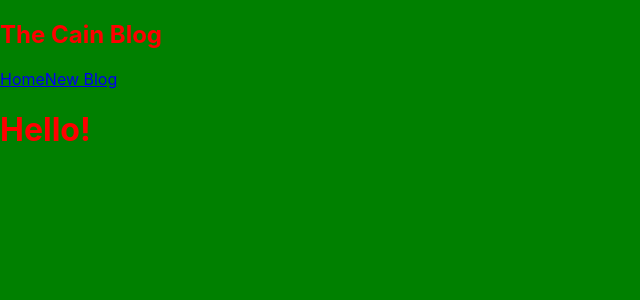
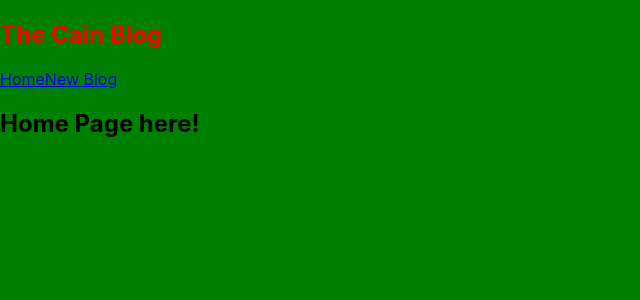
Before and after one commit to llcain/react-cain-blog, a React (Create React App) app: page / in a window 1280 px wide. Shown: the top 300 px of the page, without its empty margins (0-640 px from the left). Built offline with nearby package versions, Linux system fonts and the light colour scheme.

Commit message:
Created Home.js

```diff
--- a/src/App.js
+++ b/src/App.js
@@ -1,13 +1,14 @@
 
 import '../src/App.scss';
 import Navbar from './Navbar';
+import Home from './Home';
 
 function App() {
   return (
     <div className="App">
       <Navbar />
       <div className='content'>
-        <h1>Hello!</h1>
+        <Home />
       </div>
 
     </div>
--- /dev/null
+++ b/src/Home.js
@@ -0,0 +1,10 @@
+const Home = () => {
+    return (
+        <div className="home">
+            <h2>Home Page here!</h2>
+        </div>
+
+     );
+}
+
+export default Home;
```
